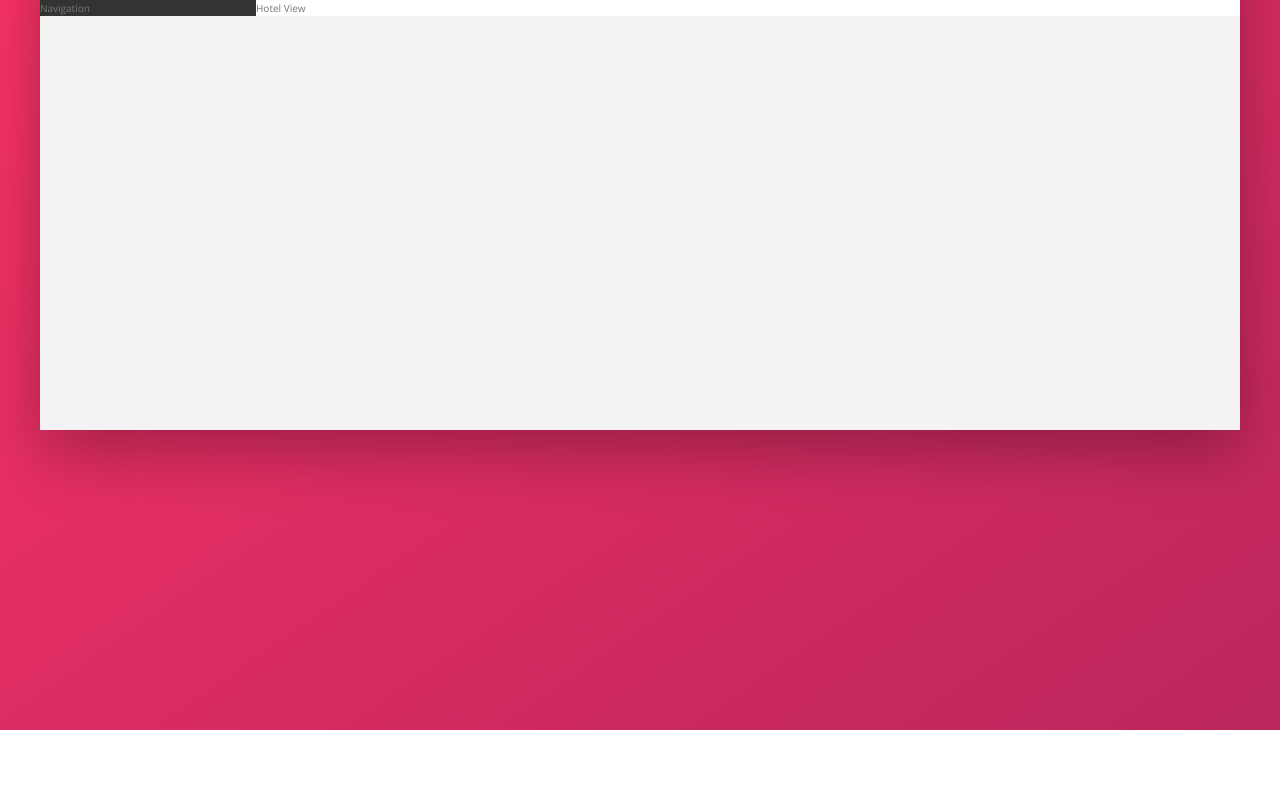
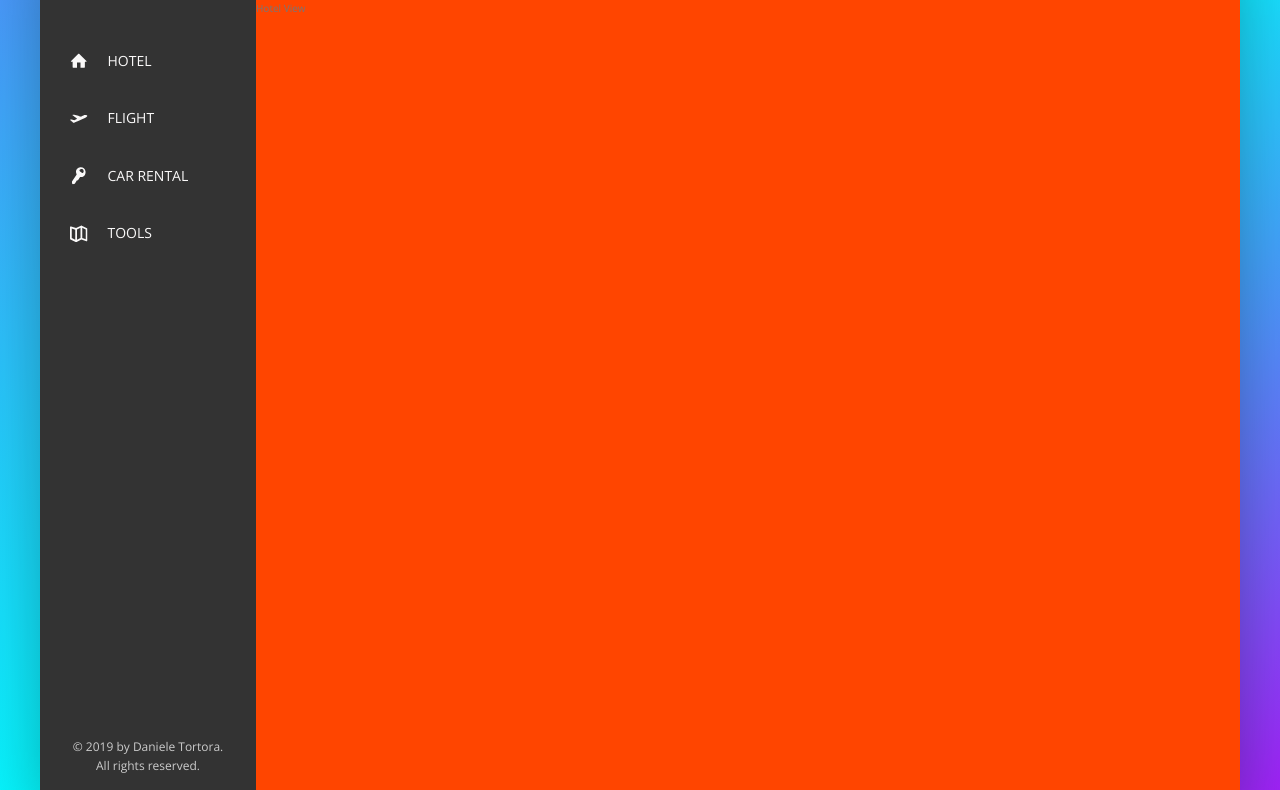
Before and after one commit to floroz/booking-app, a website: page index.html in a window 1280 px wide. Shown: the part 150-940 px from the top of the page. Before the commit the page ends 880 px from the top, so only its background shows below. Drawn offline with nearby package versions, Linux system fonts and the light colour scheme.

Commit message:
side bar, animation, gradient background

```diff
--- a/index.html
+++ b/index.html
@@ -46,7 +46,44 @@
 
             <div class="content">
                 <nav class="sidebar">
-                    Navigation
+                    <ul class="side-nav">
+                        <li class="side-nav__item side-nav__item--active">
+                            <a href="" class="side-nav__link">
+                                <svg class="side-nav__icon">
+                                    <use xlink:href="/img/sprite.svg#icon-home"></use>
+                                </svg>
+                                <span>Hotel</span>
+                            </a>
+                        </li>
+                        <li class="side-nav__item">
+                            <a href="" class="side-nav__link">
+                                <svg class="side-nav__icon">
+                                    <use xlink:href="/img/sprite.svg#icon-aircraft-take-off"></use>
+                                </svg>
+                                <span>Flight</span>
+                            </a>
+                        </li>
+                        <li class="side-nav__item">
+                            <a href="" class="side-nav__link">
+                                <svg class="side-nav__icon">
+                                    <use xlink:href="/img/sprite.svg#icon-key"></use>
+                                </svg>
+                                <span>Car Rental</span>
+                            </a>
+                        </li>
+                        <li class="side-nav__item">
+                            <a href="" class="side-nav__link">
+                                <svg class="side-nav__icon">
+                                    <use xlink:href="/img/sprite.svg#icon-map"></use>
+                                </svg>
+                                <span>Tools</span>
+                            </a>
+                        </li>
+                    </ul>
+
+                    <div class="legal">
+                        &copy; 2019 by Daniele Tortora. All rights reserved.
+                    </div>
                 </nav>
 
                 <main class="hotel-view">
--- a/sass/_base.scss
+++ b/sass/_base.scss
@@ -1,7 +1,7 @@
 :root {
-    --color-primary: #eb2f64;
-    --color-primary-light: #FF3366;
-    --color-primary-dark: #BA265D;
+    --color-primary-dark: #af0df6;
+    --color-primary: #5688fa;
+    --color-primary-light: #00fffe;
 
     --color-grey-light-1: #faf9f9;
     --color-grey-light-2: #f4f2f2;
@@ -39,7 +39,7 @@ body {
     font-weight: 400;
     line-height: 1.6;
     color: var(--color-grey-dark-2);
-    background-image: linear-gradient(to right bottom, var(--color-primary-light), var(--color-primary-dark));
+    background-image: linear-gradient(to right bottom, var(--color-primary), var(--color-primary-light), var(--color-primary-dark));
     background-size: cover;
     background-repeat: no-repeat;
 
--- a/sass/_components.scss
+++ b/sass/_components.scss
@@ -1,11 +1,13 @@
-///////////////LOGO
+//////////////////////////////
+// LOGO
 
 .logo {
     height: 3.25rem;
     margin-left: 2rem;
 }
 
-///////////////SEARCH BOX
+//////////////////////////////////////
+//SEARCH BOX
 .search {
     flex: 0 0 40%;
 
@@ -64,7 +66,8 @@
 }
 
 
-///////////////USER NAV
+////////////////////////////////////
+// USER NAV
 .user-nav {
 
     display: flex;
@@ -127,3 +130,81 @@
 
     }
 }
+
+//////////////////////////////////////////////
+// SIDE NAVIGATION
+
+.side-nav {
+    font-size: 1.4rem;
+    list-style: none;
+    margin-top: 3.5rem;
+
+    &__item {
+        position: relative;
+
+        &:not(:last-child) {
+            margin-bottom: .5rem;
+        }
+    }
+
+    &__item:hover::before,
+    &__item--active {
+        transform: scaleY(1);
+        width: 100%;
+    }
+
+    &__item::before {
+        content: "";
+        position: absolute;
+        top: 0;
+        left: 0;
+        height: 100%;
+        width: 3px;
+        background-color: var(--color-primary);
+        transform: scaleY(0);
+        transition: transform .2s,
+                    width .4s cubic-bezier(1, 0, 0, 1) .2s;
+
+    }
+
+    &__link {
+
+    }
+
+    &__link:link,
+    &__link:visited {
+        color: var(--color-grey-light-1);
+        text-transform: uppercase;
+        text-decoration: none;
+
+        //////// Parent of icon and text
+        display: flex;
+        align-items: center;
+        ////////
+
+        position: relative; // to display text, without z-index doesn't work
+        padding: 1.5rem 3rem;
+        z-index: 10; // to display on top of animation
+    }
+
+    &__icon {
+        width: 1.75rem;
+        height: 1.75rem;
+        margin-right: 2rem;
+        fill: currentColor;
+    }
+}
+
+
+///////////////////////////////////////////////
+// LEGAL TEXT
+
+.legal {
+    align-self: center; // flex item of .sidebar
+
+    font-size: 1.2rem;
+    color: var(--color-grey-light-4);
+    text-align: center;
+
+    padding: 2.5rem;
+}
--- a/sass/_layout.scss
+++ b/sass/_layout.scss
@@ -28,10 +28,19 @@
 
 .sidebar {
     background-color: var(--color-grey-dark-1);
+
+    // FLEX ITEM
     flex: 0 0 18%;
+
+    // FLEX CONTAINER
+    display: flex;
+    flex-direction: column;
+    justify-content: space-between;
 }
 
 .hotel-view {
-    background-color: #fff;
-    flex: 0 0 82%;
+    background-color: orangered;
+    height: 80rem;
+
+    flex: 1;
 }
```
Also changed, not shown: css/style.css.
